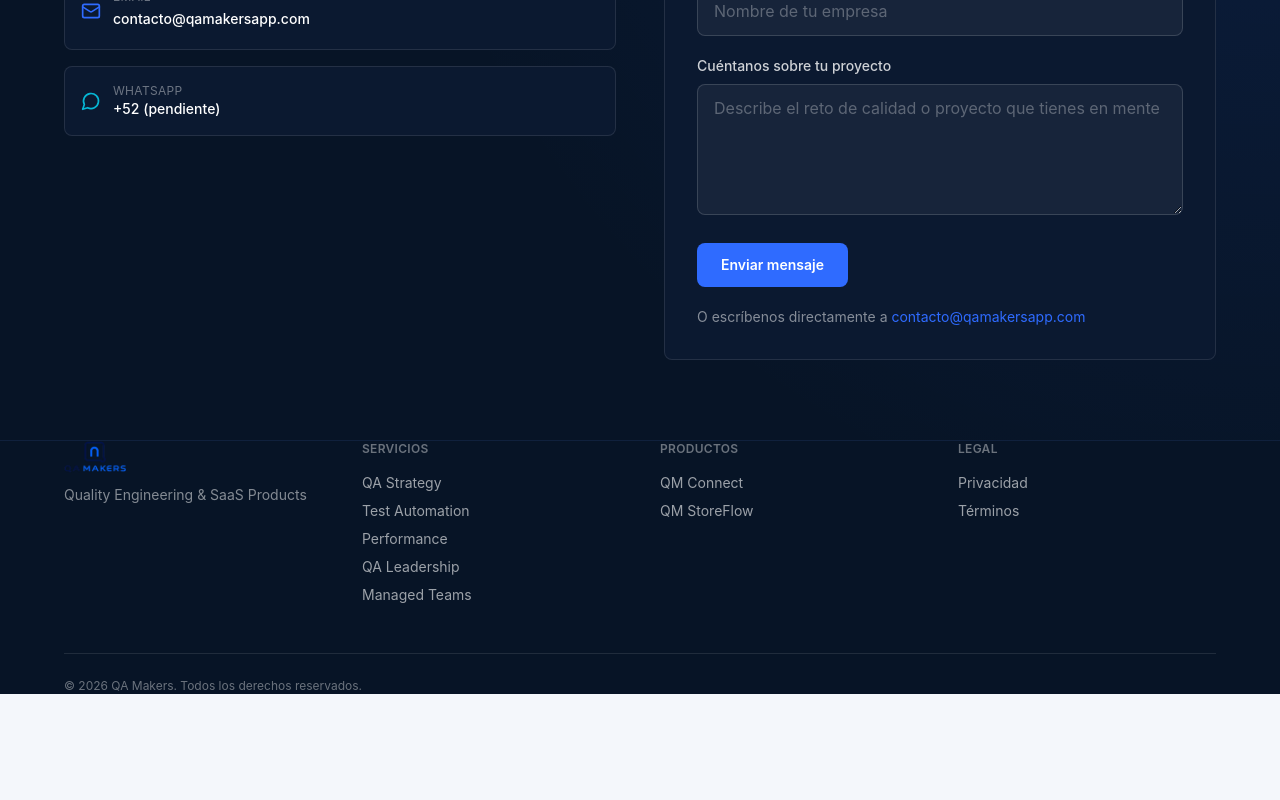
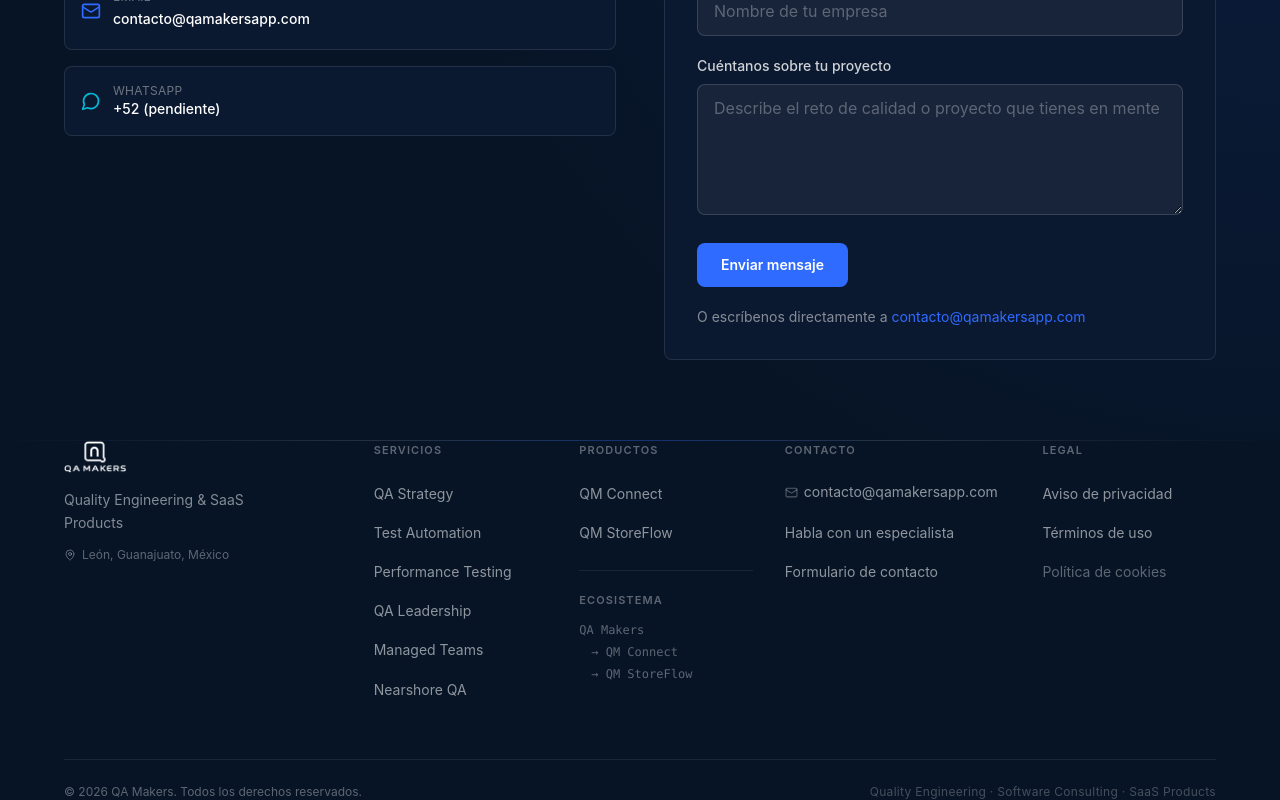
Before and after one commit to QaMakers/qa-makers-corporate, a React (Vite) app: page / in a window 1280 px wide. Shown: the part 6207-7007 px from the top of the page. Before the commit the page ends 6901 px from the top, so only its background shows below. Built offline with nearby package versions, Linux system fonts and the light colour scheme.

Commit message:
Cambio de logo en footer

```diff
--- a/src/components/Footer.tsx
+++ b/src/components/Footer.tsx
@@ -1,83 +1,187 @@
 import { Link } from 'react-router-dom';
+import { Mail, ArrowUpRight, MapPin } from 'lucide-react';
 import QAMakersLogo from './QAMakersLogo';
+
+const SERVICES = [
+  { label: 'QA Strategy', href: '#servicios' },
+  { label: 'Test Automation', href: '#servicios' },
+  { label: 'Performance Testing', href: '#servicios' },
+  { label: 'QA Leadership', href: '#servicios' },
+  { label: 'Managed Teams', href: '#servicios' },
+  { label: 'Nearshore QA', href: '#servicios' },
+];
+
+const PRODUCTS = [
+  { label: 'QM Connect', href: 'https://qmconnect.app', external: true },
+  { label: 'QM StoreFlow', href: 'https://qmstoreflow.com', external: true },
+];
 
 export default function Footer() {
   return (
-    <footer className="bg-navy border-t border-navy-light">
-      <div className="container-content py-16">
-        <div className="grid gap-10 md:grid-cols-4">
-          <div>
-            <a href="#" aria-label="QA Makers">
-              <QAMakersLogo size="footer" variant="horizontal" />
+    <footer className="bg-navy">
+      {/* Elegant top separator */}
+      <div
+        className="h-px w-full"
+        style={{
+          background:
+            'linear-gradient(to right, transparent 0%, rgba(255,255,255,0.12) 30%, rgba(47,107,255,0.35) 50%, rgba(255,255,255,0.12) 70%, transparent 100%)',
+        }}
+      />
+
+      <div className="container-content pt-16 pb-10">
+        {/* Main grid */}
+        <div className="grid grid-cols-2 gap-x-8 gap-y-12 sm:grid-cols-3 lg:grid-cols-[1.6fr_1fr_1fr_1.3fr_1fr]">
+
+          {/* Column 1 — Brand */}
+          <div className="col-span-2 sm:col-span-3 lg:col-span-1">
+            <a href="#" aria-label="QA Makers — inicio">
+              {/* brightness-0 invert makes the blue logo fully white on dark bg */}
+              <QAMakersLogo
+                size="footer"
+                variant="horizontal"
+                className="brightness-0 invert"
+              />
             </a>
-            <p className="mt-3 text-sm text-white/50">
+            <p className="mt-4 text-sm text-white/50 leading-relaxed max-w-[220px]">
               Quality Engineering &amp; SaaS Products
+            </p>
+            <p className="mt-3 flex items-center gap-1.5 text-xs text-white/35">
+              <MapPin size={12} className="shrink-0" />
+              León, Guanajuato, México
             </p>
           </div>
 
+          {/* Column 2 — Servicios */}
           <div>
-            <h4 className="text-xs uppercase tracking-wide font-semibold text-white/40">
+            <h4 className="text-[11px] uppercase tracking-widest font-semibold text-white/35">
               Servicios
             </h4>
-            <ul className="mt-4 space-y-2 text-sm text-white/60">
-              <li>QA Strategy</li>
-              <li>Test Automation</li>
-              <li>Performance</li>
-              <li>QA Leadership</li>
-              <li>Managed Teams</li>
+            <ul className="mt-5 space-y-3">
+              {SERVICES.map((item) => (
+                <li key={item.label}>
+                  <a
+                    href={item.href}
+                    className="text-sm text-white/55 hover:text-white transition-colors duration-150"
+                  >
+                    {item.label}
+                  </a>
+                </li>
+              ))}
             </ul>
           </div>
 
+          {/* Column 3 — Productos */}
           <div>
-            <h4 className="text-xs uppercase tracking-wide font-semibold text-white/40">
+            <h4 className="text-[11px] uppercase tracking-widest font-semibold text-white/35">
               Productos
             </h4>
-            <ul className="mt-4 space-y-2 text-sm text-white/60">
+            <ul className="mt-5 space-y-3">
+              {PRODUCTS.map((item) => (
+                <li key={item.label}>
+                  <a
+                    href={item.href}
+                    target="_blank"
+                    rel="noopener noreferrer"
+                    className="inline-flex items-center gap-1 text-sm text-white/55 hover:text-white transition-colors duration-150 group"
+                  >
+                    {item.label}
+                    <ArrowUpRight
+                      size={12}
+                      className="opacity-0 -translate-y-px translate-x-px group-hover:opacity-100 transition-all duration-150"
+                    />
+                  </a>
+                </li>
+              ))}
+            </ul>
+            <div className="mt-6 pt-5 border-t border-white/[0.07]">
+              <p className="text-[11px] uppercase tracking-widest font-semibold text-white/35">
+                Ecosistema
+              </p>
+              <div className="mt-3 space-y-1.5 text-xs text-white/35 font-mono">
+                <p>QA Makers</p>
+                <p className="pl-3">→ QM Connect</p>
+                <p className="pl-3">→ QM StoreFlow</p>
+              </div>
+            </div>
+          </div>
+
+          {/* Column 4 — Contacto */}
+          <div>
+            <h4 className="text-[11px] uppercase tracking-widest font-semibold text-white/35">
+              Contacto
+            </h4>
+            <ul className="mt-5 space-y-3">
               <li>
                 <a
-                  href="https://qmconnect.app"
-                  target="_blank"
-                  rel="noopener noreferrer"
-                  className="hover:text-white"
+                  href="mailto:contacto@qamakersapp.com"
+                  className="inline-flex items-center gap-1.5 text-sm text-white/55 hover:text-white transition-colors duration-150"
                 >
-                  QM Connect
+                  <Mail size={13} className="shrink-0 text-white/30" />
+                  contacto@qamakersapp.com
                 </a>
               </li>
               <li>
                 <a
-                  href="https://qmstoreflow.com"
-                  target="_blank"
-                  rel="noopener noreferrer"
-                  className="hover:text-white"
+                  href="#contacto"
+                  className="text-sm text-white/55 hover:text-white transition-colors duration-150"
                 >
-                  QM StoreFlow
+                  Habla con un especialista
+                </a>
+              </li>
+              <li>
+                <a
+                  href="#contacto"
+                  className="text-sm text-white/55 hover:text-white transition-colors duration-150"
+                >
+                  Formulario de contacto
                 </a>
               </li>
             </ul>
           </div>
 
+          {/* Column 5 — Legal */}
           <div>
-            <h4 className="text-xs uppercase tracking-wide font-semibold text-white/40">
+            <h4 className="text-[11px] uppercase tracking-widest font-semibold text-white/35">
               Legal
             </h4>
-            <ul className="mt-4 space-y-2 text-sm text-white/60">
+            <ul className="mt-5 space-y-3">
               <li>
-                <Link to="/privacidad" className="hover:text-white">
-                  Privacidad
+                <Link
+                  to="/privacidad"
+                  className="text-sm text-white/55 hover:text-white transition-colors duration-150"
+                >
+                  Aviso de privacidad
                 </Link>
               </li>
               <li>
-                <Link to="/terminos" className="hover:text-white">
-                  Términos
+                <Link
+                  to="/terminos"
+                  className="text-sm text-white/55 hover:text-white transition-colors duration-150"
+                >
+                  Términos de uso
                 </Link>
+              </li>
+              <li>
+                <a
+                  href="#"
+                  className="text-sm text-white/35 cursor-default select-none"
+                  aria-disabled="true"
+                  tabIndex={-1}
+                >
+                  Política de cookies
+                </a>
               </li>
             </ul>
           </div>
         </div>
 
-        <div className="mt-12 border-t border-white/10 pt-6">
-          <p className="text-xs text-white/40">
+        {/* Bottom bar */}
+        <div className="mt-14 pt-6 border-t border-white/[0.08] flex flex-col sm:flex-row sm:items-center sm:justify-between gap-3">
+          <p className="text-xs text-white/35">
             © 2026 QA Makers. Todos los derechos reservados.
+          </p>
+          <p className="text-xs text-white/25 tracking-wide">
+            Quality Engineering · Software Consulting · SaaS Products
           </p>
         </div>
       </div>
```
